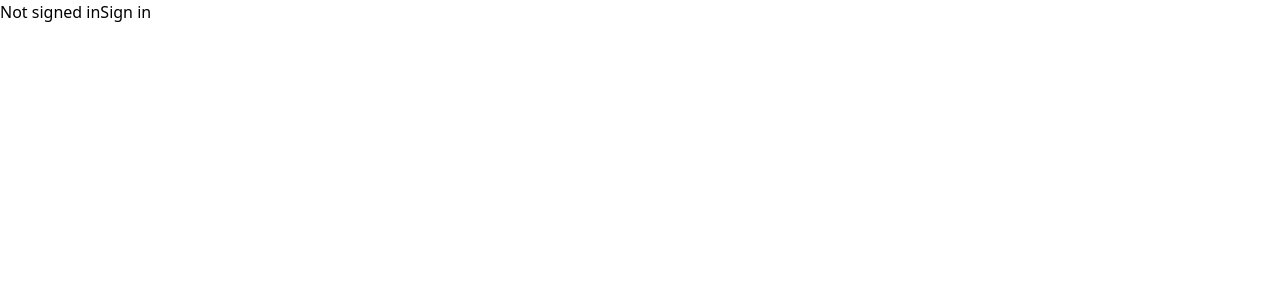
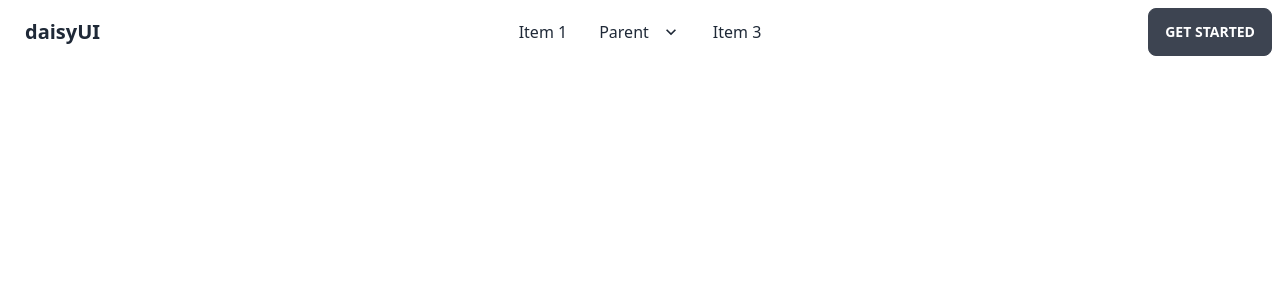
Before and after one commit to adrianp20/CSE-111---Project, a Next.js app: page / in a window 1280 px wide. Shown: the top 300 px of the page. Built offline with nearby package versions, Linux system fonts and the light colour scheme; no server answers.

Commit message:
DaisyUi & UI update

```diff
--- /dev/null
+++ b/components/Navbar/Navbar.tsx
@@ -0,0 +1,98 @@
+/* eslint-disable jsx-a11y/label-has-associated-control */
+/* eslint-disable jsx-a11y/no-noninteractive-tabindex */
+/* eslint-disable jsx-a11y/anchor-is-valid */
+const Navbar = () => (
+  <div className="navbar bg-base-100">
+    <div className="navbar-start">
+      <div className="dropdown">
+        <label tabIndex={0} className="btn-ghost btn lg:hidden">
+          <svg
+            xmlns="http://www.w3.org/2000/svg"
+            className="h-5 w-5"
+            fill="none"
+            viewBox="0 0 24 24"
+            stroke="currentColor"
+          >
+            <path
+              strokeLinecap="round"
+              strokeLinejoin="round"
+              strokeWidth="2"
+              d="M4 6h16M4 12h8m-8 6h16"
+            />
+          </svg>
+        </label>
+        <ul
+          tabIndex={0}
+          className="dropdown-content menu rounded-box menu-compact mt-3 w-52 bg-base-100 p-2 shadow"
+        >
+          <li>
+            <a>Item 1</a>
+          </li>
+          <li tabIndex={0}>
+            <a className="justify-between">
+              Parent
+              <svg
+                className="fill-current"
+                xmlns="http://www.w3.org/2000/svg"
+                width="24"
+                height="24"
+                viewBox="0 0 24 24"
+              >
+                <path d="M8.59,16.58L13.17,12L8.59,7.41L10,6L16,12L10,18L8.59,16.58Z" />
+              </svg>
+            </a>
+            <ul className="p-2">
+              <li>
+                <a>Submenu 1</a>
+              </li>
+              <li>
+                <a>Submenu 2</a>
+              </li>
+            </ul>
+          </li>
+          <li>
+            <a>Item 3</a>
+          </li>
+        </ul>
+      </div>
+      <a className="btn-ghost btn text-xl normal-case">daisyUI</a>
+    </div>
+    <div className="navbar-center hidden lg:flex">
+      <ul className="menu menu-horizontal p-0">
+        <li>
+          <a>Item 1</a>
+        </li>
+        <li tabIndex={0}>
+          <a>
+            Parent
+            <svg
+              className="fill-current"
+              xmlns="http://www.w3.org/2000/svg"
+              width="20"
+              height="20"
+              viewBox="0 0 24 24"
+            >
+              <path d="M7.41,8.58L12,13.17L16.59,8.58L18,10L12,16L6,10L7.41,8.58Z" />
+            </svg>
+          </a>
+          <ul className="p-2">
+            <li>
+              <a>Submenu 1</a>
+            </li>
+            <li>
+              <a>Submenu 2</a>
+            </li>
+          </ul>
+        </li>
+        <li>
+          <a>Item 3</a>
+        </li>
+      </ul>
+    </div>
+    <div className="navbar-end">
+      <a className="btn">Get started</a>
+    </div>
+  </div>
+);
+
+export default Navbar;
--- a/components/login-btn.tsx
+++ b/components/login-btn.tsx
@@ -1,6 +1,6 @@
 import { useSession, signIn, signOut } from 'next-auth/react';
 
-export default function Component(): JSX.Element {
+export default function LoginButton(): JSX.Element {
   const { data: session }: any = useSession();
   if (session) {
     return (
--- a/package.json
+++ b/package.json
@@ -24,6 +24,7 @@
     "@typescript-eslint/eslint-plugin": "^5.37.0",
     "@typescript-eslint/parser": "^5.37.0",
     "autoprefixer": "^10.4.11",
+    "daisyui": "^2.27.0",
     "eslint": "^8.23.1",
     "eslint-config-airbnb": "^19.0.4",
     "eslint-config-airbnb-typescript": "^17.0.0",
--- a/pages/index.tsx
+++ b/pages/index.tsx
@@ -1,9 +1,9 @@
 import type { NextPage } from 'next';
-import Component from '../components/login-btn';
+import Navbar from '../components/Navbar/Navbar';
 
 const Home: NextPage = () => (
-  <div className="flex">
-    <Component />
+  <div>
+    <Navbar />
   </div>
 );
 
--- a/tailwind.config.js
+++ b/tailwind.config.js
@@ -7,5 +7,5 @@ module.exports = {
   theme: {
     extend: {},
   },
-  plugins: [],
+  plugins: [require("daisyui")],
 }
```
Also changed, not shown: 1 other file (tests, documents, lock files or other folders).
